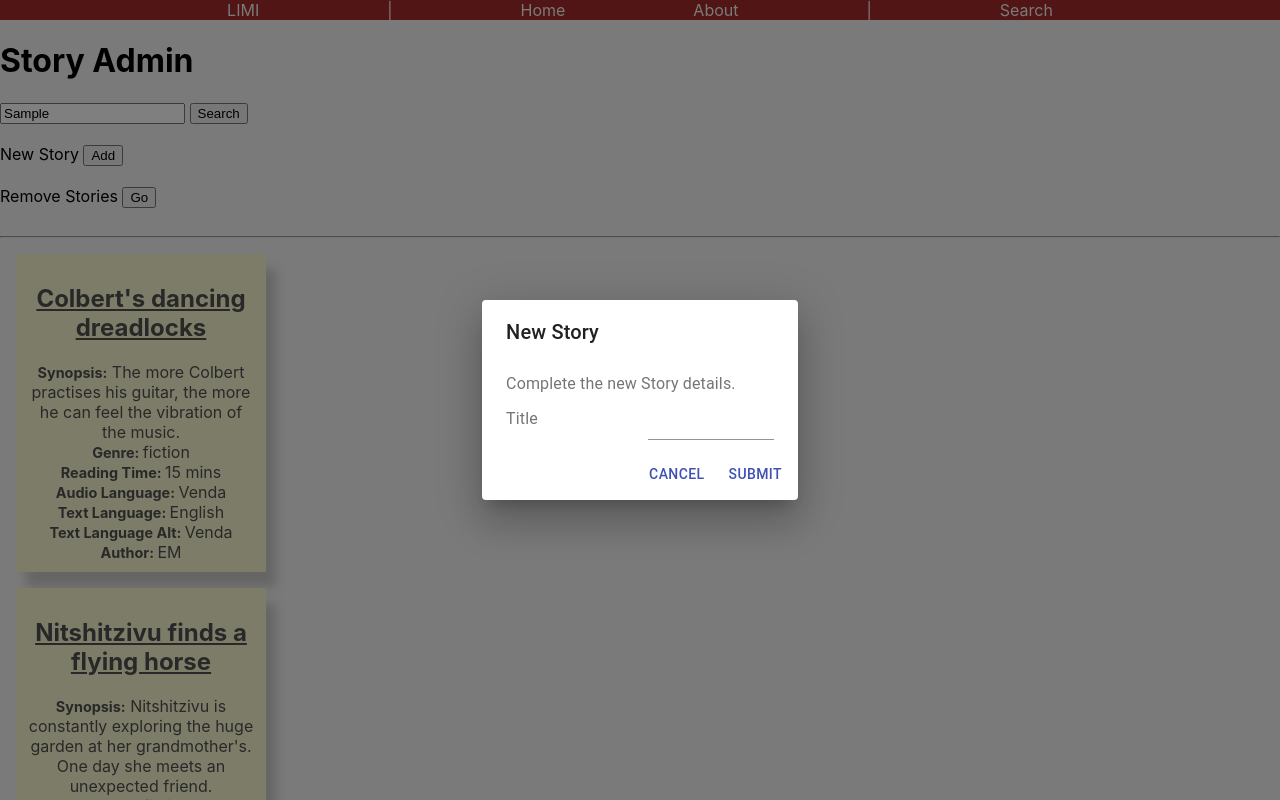
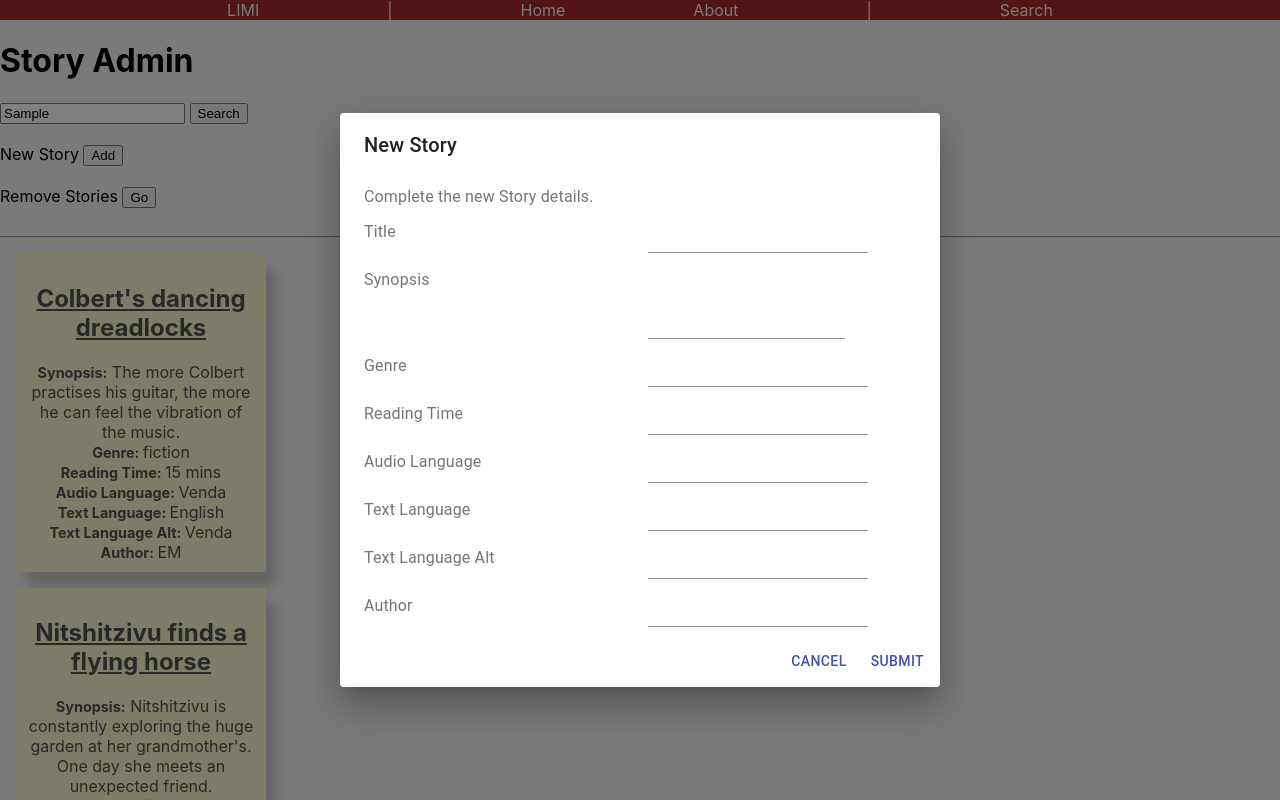
Before and after one commit to badgerine/limi, a React (Create React App) app: page /backoffice in a window 1280 px wide. Both pictures are taken after typing "Sample" into the empty fields and a click on the button "Add". Shown: the top 800 px of the page. Built offline with nearby package versions, Linux system fonts and the light colour scheme.

Commit message:
added new story form. need to display the newly added story after submission: UI feedback.

```diff
--- a/src/components/BackOffice/BackOffice.js
+++ b/src/components/BackOffice/BackOffice.js
@@ -16,30 +16,35 @@ import { withStyles } from '@material-ui/styles';
 
 const styles = theme => ({
     card: {
-      borderRadius: 0
+        borderRadius: 0
     }
-  });
+});
 
 class BackOffice extends Component {
     state = {
-        newStory: {},
         selectedStory: null,
         addingStory: false,
         edittingStory: false,
-        newStoryOpen: false
+        newStoryOpen: false,
+        newStory: {}
     }
 
     toggleNewStory = () => {
         const open = this.state.newStoryOpen;
-        this.setState({newStoryOpen: !open})
+        this.setState({ newStoryOpen: !open });
     }
 
-    handleSubmitStory = () => {
-
+    handleSubmitStory = (newStoryInput) => {
+        console.log(newStoryInput);
+        this.setState({ newStory: newStoryInput, newStoryOpen: false });
+        console.log(this.state.newStory);
+        // return {newStoryOpen: false, newStory: {default: "sdfjlk"}};
     }
 
     render() {
         const { classes } = this.props;
+
+        const newStoryInput = {};
 
         let storyCards = this.props.stories.map(story => (
             <div key={story.id} style={{ textDecoration: 'none' }}>
@@ -74,7 +79,7 @@ class BackOffice extends Component {
                 <br />
                 <hr />
                 {storyCards}
-                <Dialog open={this.state.newStoryOpen} onClose={this.toggleNewStory} aria-labelledby="form-dialog-title">
+                <Dialog open={this.state.newStoryOpen} onClose={this.toggleNewStory} onSubmit={() => this.handleSubmitStory(newStoryInput)} aria-labelledby="form-dialog-title">
                     <DialogTitle id="form-dialog-title">New Story</DialogTitle>
                     <DialogContent>
                         <DialogContentText>Complete the new Story details.</DialogContentText>
@@ -85,23 +90,91 @@ class BackOffice extends Component {
                                 </Grid>
                                 <Grid item xs={6} >
                                     <TextField
-                                        id="guardian-firstname-tf"
-                                        onChange={event => this.state.newStory.title = event.target.value}
-                                        defaultValue=''
-                                        value={this.state.newStory.title}
+                                        id="story-title-tf"
+                                        onChange={event => newStoryInput.title = event.target.value}
+                                        defaultValue={newStoryInput.title}
+                                        value={newStoryInput.title}
                                     />
                                 </Grid>
-                                {/* <Grid item xs={6} >
-                                    <FormLabel id="guardian-lastName-label">Guardian Last Name</FormLabel>
+                                <Grid item xs={6} >
+                                    <FormLabel id="story-synopsis-lbl">Synopsis</FormLabel>
                                 </Grid>
                                 <Grid item xs={6} >
                                     <TextField
-                                        id="guardian-lastName-tf"
-                                        onChange={event => contact.lastName = event.target.value}
-                                        defaultValue={this.props.guardian.lastName}
-                                        value={contact.lastName}
+                                        id="story-synopsis-tf"
+                                        onChange={event => newStoryInput.synopsis = event.target.value}
+                                        defaultValue={newStoryInput.synopsis}
+                                        value={newStoryInput.synopsis}
+                                        multiline
+                                        rows={3}
                                     />
-                                </Grid> */}
+                                </Grid>
+                                <Grid item xs={6} >
+                                    <FormLabel id="story-genre-lbl">Genre</FormLabel>
+                                </Grid>
+                                <Grid item xs={6} >
+                                    <TextField
+                                        id="story-genre-tf"
+                                        onChange={event => newStoryInput.genre = event.target.value}
+                                        defaultValue={newStoryInput.genre}
+                                        value={newStoryInput.genre}
+                                    />
+                                </Grid>
+                                <Grid item xs={6} >
+                                    <FormLabel id="story-readingTime-lbl">Reading Time</FormLabel>
+                                </Grid>
+                                <Grid item xs={6} >
+                                    <TextField
+                                        id="story-readingTime-tf"
+                                        onChange={event => newStoryInput.readingTime = event.target.value}
+                                        defaultValue={newStoryInput.genre}
+                                        value={newStoryInput.genre}
+                                    />
+                                </Grid>
+                                <Grid item xs={6} >
+                                    <FormLabel id="story-audioLanguage-lbl">Audio Language</FormLabel>
+                                </Grid>
+                                <Grid item xs={6} >
+                                    <TextField
+                                        id="story-audioLanguage-tf"
+                                        onChange={event => newStoryInput.audioLanguage = event.target.value}
+                                        defaultValue={newStoryInput.audioLanguage}
+                                        value={newStoryInput.audioLanguage}
+                                    />
+                                </Grid>
+                                <Grid item xs={6} >
+                                    <FormLabel id="story-primaryText-lbl">Text Language</FormLabel>
+                                </Grid>
+                                <Grid item xs={6} >
+                                    <TextField
+                                        id="story-primaryText-tf"
+                                        onChange={event => newStoryInput.primaryText = event.target.value}
+                                        defaultValue={newStoryInput.primaryText}
+                                        value={newStoryInput.primaryText}
+                                    />
+                                </Grid>
+                                <Grid item xs={6} >
+                                    <FormLabel id="story-primaryText-lbl">Text Language Alt</FormLabel>
+                                </Grid>
+                                <Grid item xs={6} >
+                                    <TextField
+                                        id="story-primaryText-tf"
+                                        onChange={event => newStoryInput.secondaryText = event.target.value}
+                                        defaultValue={newStoryInput.secondaryText}
+                                        value={newStoryInput.secondaryText}
+                                    />
+                                </Grid>
+                                <Grid item xs={6} >
+                                    <FormLabel id="story-author-lbl">Author</FormLabel>
+                                </Grid>
+                                <Grid item xs={6} >
+                                    <TextField
+                                        id="story-author-tf"
+                                        onChange={event => newStoryInput.author = event.target.value}
+                                        defaultValue={newStoryInput.author}
+                                        value={newStoryInput.author}
+                                    />
+                                </Grid>
                             </Grid>
                         </FormControl>
                     </DialogContent>
@@ -109,7 +182,7 @@ class BackOffice extends Component {
                         <Button onClick={this.toggleNewStory} color="primary">
                             Cancel
                 </Button>
-                        <Button onClick={this.handleSubmitStory} color="primary">
+                        <Button onClick={() => this.handleSubmitStory(newStoryInput)} color="primary">
                             Submit
                 </Button>
                     </DialogActions>
--- a/src/containers/StoryDeck/StoryDeck.js
+++ b/src/containers/StoryDeck/StoryDeck.js
@@ -1,10 +1,7 @@
 import React, { Component } from 'react';
 import { connect } from 'react-redux';
 import './StoryDeck.css';
-import MenuBar from '../MenuBar/MenuBar';
 import StoryCard from '../../components/StoryCard/StoryCard';
-import { Link } from 'react-router-dom';
-import storyCard from '../../components/StoryCard/StoryCard';
 
 class StoryDeck extends Component {
 
```
